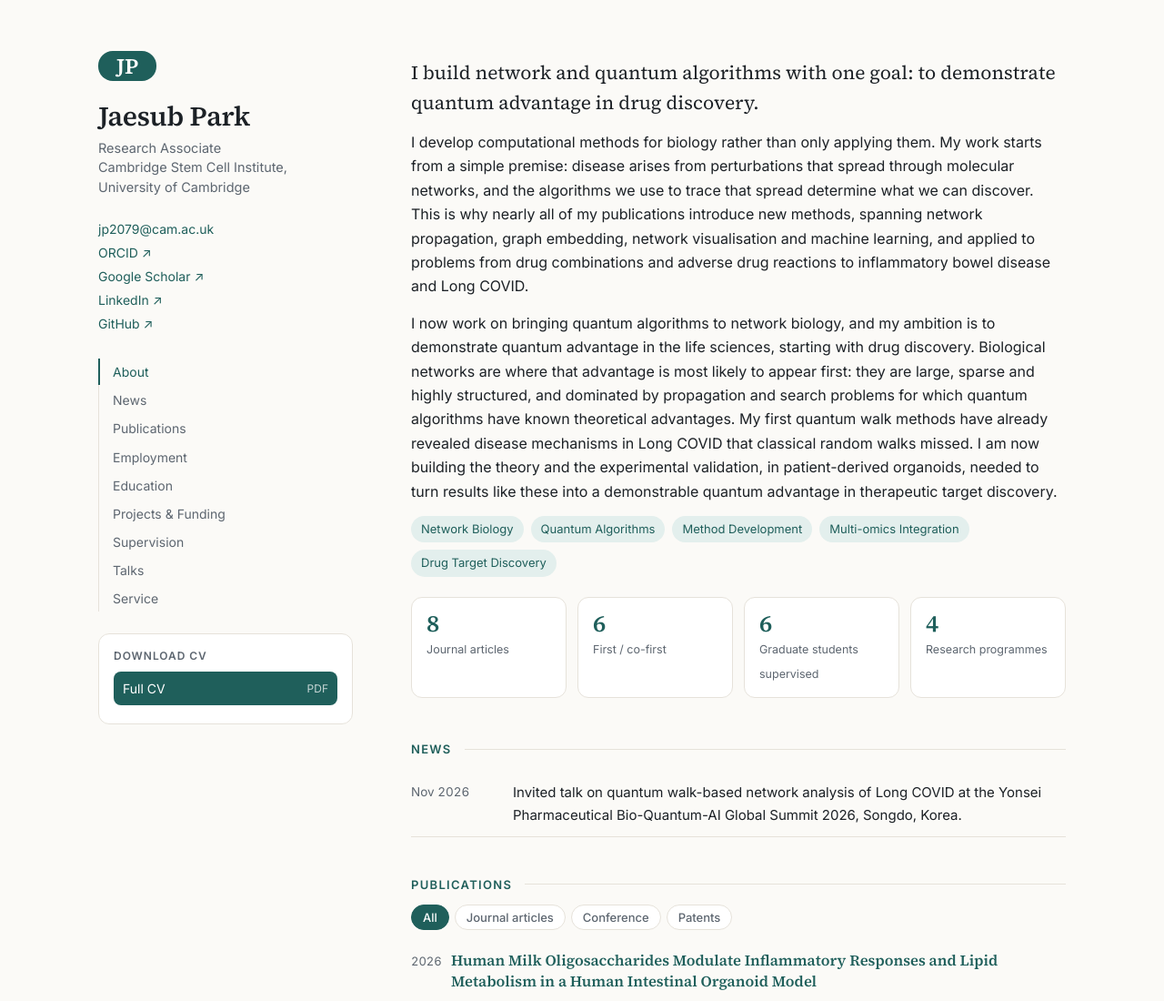
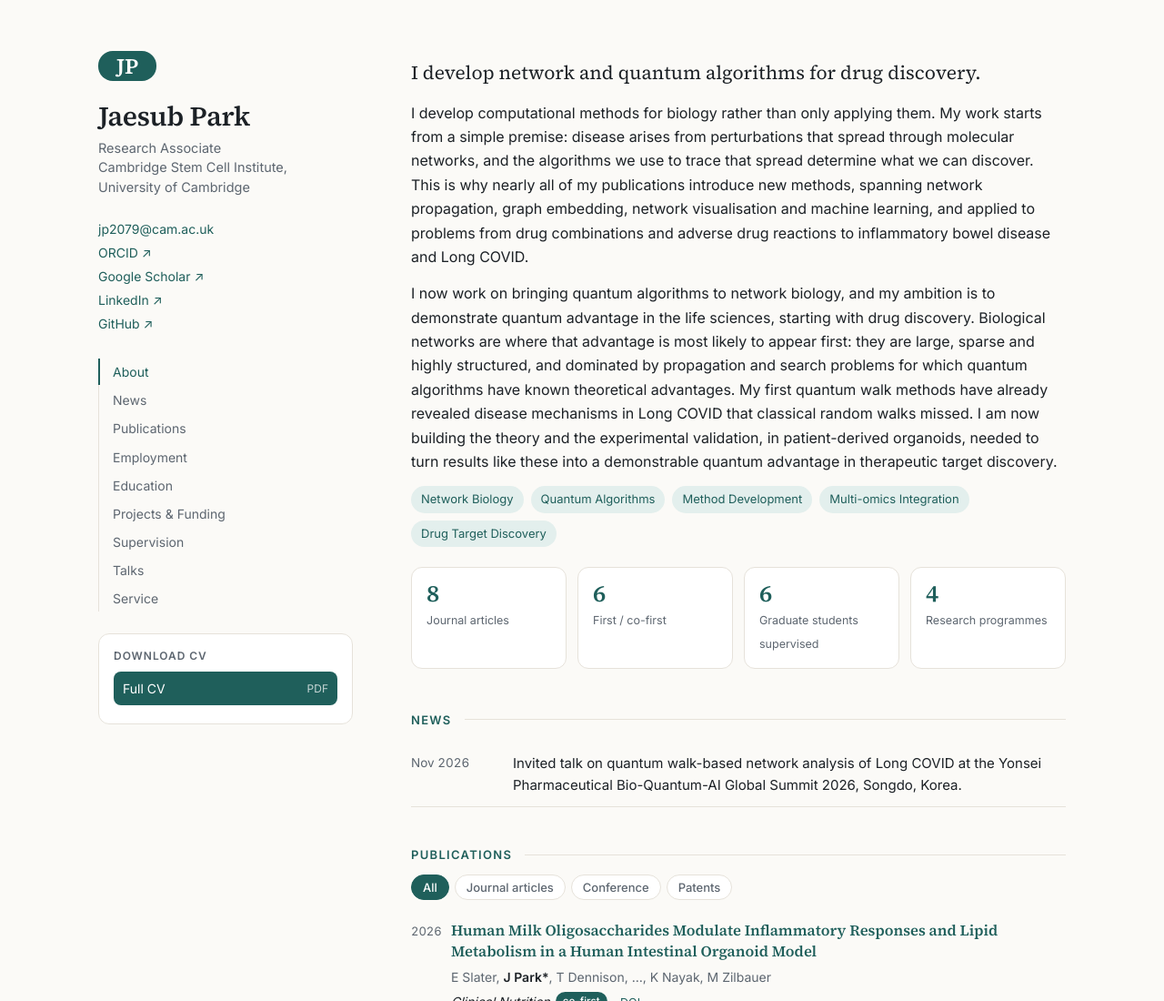
Before and after one commit to jspark-bioinfo/jspark-bioinfo.github.io, a plain HTML site: page index.html in a window 1280 px wide. Shown: the top 1100 px of the page at 91% size. Drawn offline with Linux system fonts and the light colour scheme.

Commit message:
Simplify tagline
Co-Authored-By: Claude Opus 5.5 <noreply@anthropic.com>
Claude-Session: https://claude.ai/code/session_0168qbMyK6zN7CM1GEEbDbrS

```diff
--- a/index.html
+++ b/index.html
@@ -4,9 +4,9 @@
 <meta charset="utf-8">
 <meta name="viewport" content="width=device-width, initial-scale=1">
 <title>Jaesub Park — Computational Biology</title>
-<meta name="description" content="I build network and quantum algorithms with one goal: to demonstrate quantum advantage in drug discovery.">
+<meta name="description" content="I develop network and quantum algorithms for drug discovery.">
 <meta property="og:title" content="Jaesub Park">
-<meta property="og:description" content="I build network and quantum algorithms with one goal: to demonstrate quantum advantage in drug discovery.">
+<meta property="og:description" content="I develop network and quantum algorithms for drug discovery.">
 <meta property="og:type" content="profile">
 <link rel="preconnect" href="https://fonts.googleapis.com">
 <link rel="preconnect" href="https://fonts.gstatic.com" crossorigin>
@@ -126,7 +126,7 @@ footer{color:var(--muted);font-size:13px;padding-top:24px;border-top:1px solid v
 
 <main>
 <section id="about" class="about">
-  <p class="lead">I build network and quantum algorithms with one goal: to demonstrate quantum advantage in drug discovery.</p>
+  <p class="lead">I develop network and quantum algorithms for drug discovery.</p>
   <p>I develop computational methods for biology rather than only applying them. My work starts from a simple premise: disease arises from perturbations that spread through molecular networks, and the algorithms we use to trace that spread determine what we can discover. This is why nearly all of my publications introduce new methods, spanning network propagation, graph embedding, network visualisation and machine learning, and applied to problems from drug combinations and adverse drug reactions to inflammatory bowel disease and Long COVID.</p>
   <p>I now work on bringing quantum algorithms to network biology, and my ambition is to demonstrate quantum advantage in the life sciences, starting with drug discovery. Biological networks are where that advantage is most likely to appear first: they are large, sparse and highly structured, and dominated by propagation and search problems for which quantum algorithms have known theoretical advantages. My first quantum walk methods have already revealed disease mechanisms in Long COVID that classical random walks missed. I am now building the theory and the experimental validation, in patient-derived organoids, needed to turn results like these into a demonstrable quantum advantage in therapeutic target discovery.</p>
   <div class="chips"><span class="chip">Network Biology</span><span class="chip">Quantum Algorithms</span><span class="chip">Method Development</span><span class="chip">Multi-omics Integration</span><span class="chip">Drug Target Discovery</span></div>
```
Also changed, not shown: 2 other files.
